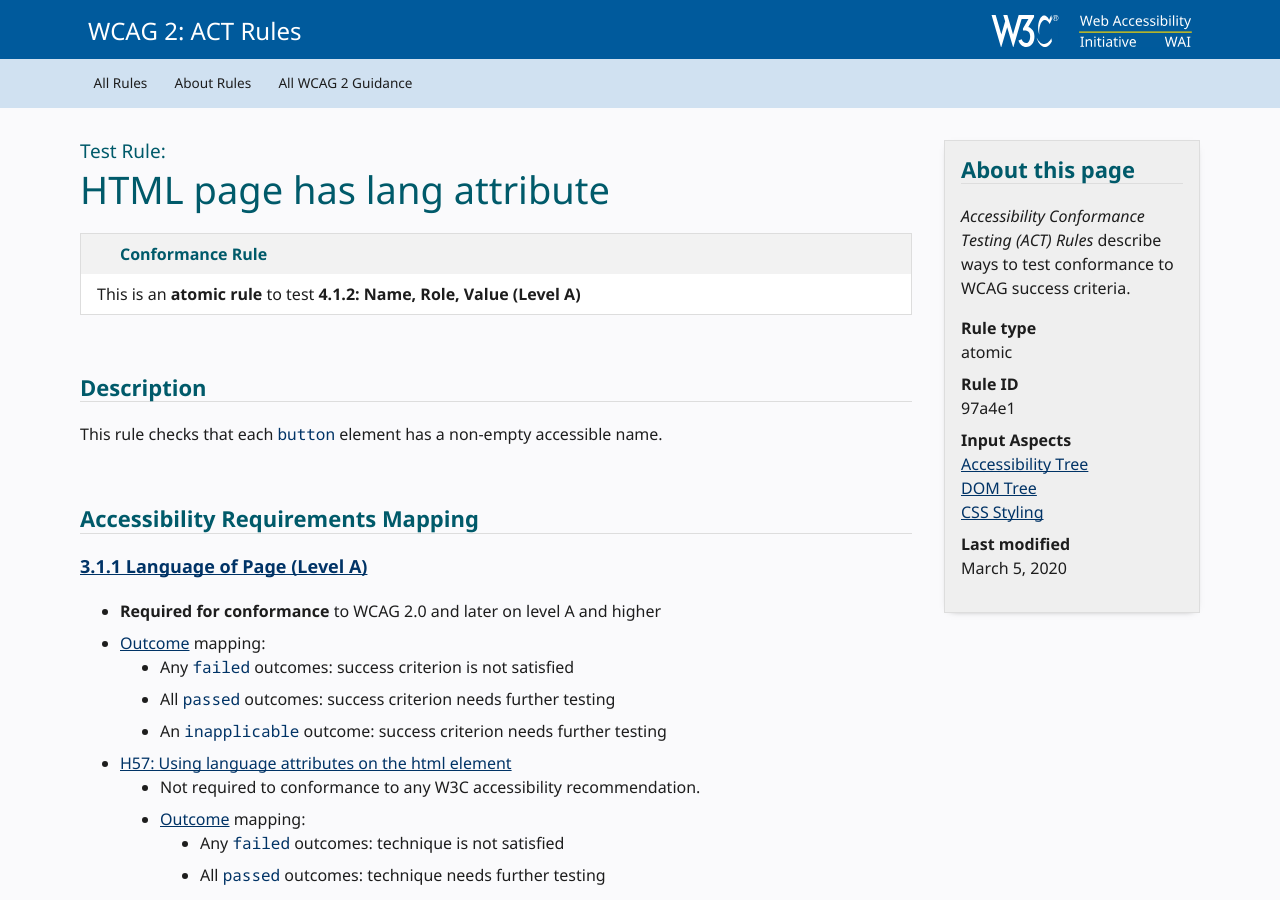
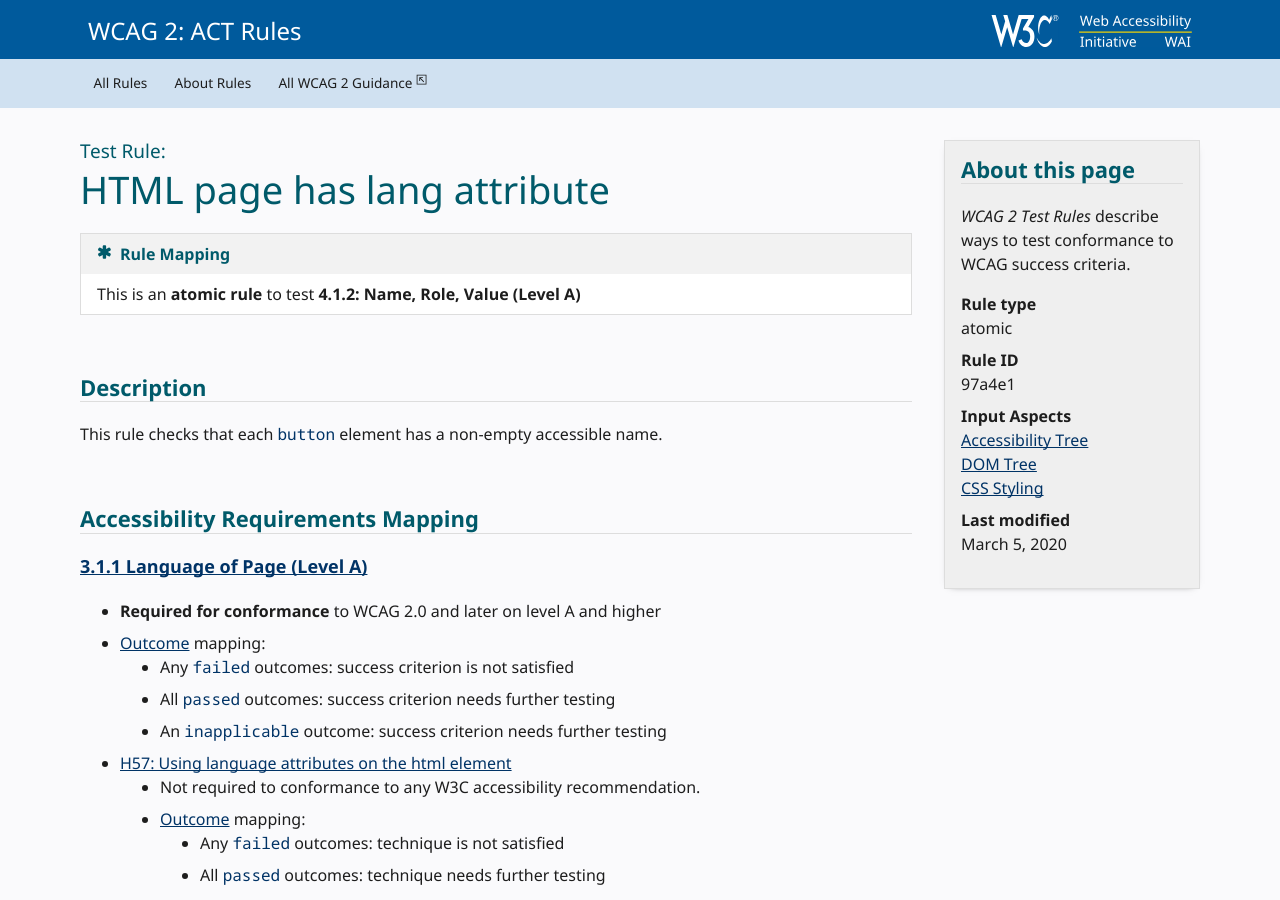
Before and after one commit to w3c/wai-website-theme, a Jekyll site: the page built from content/demo/act-rule.md, in a window 1280 px wide and 900 px high. Built offline with Jekyll 4.4.1, drawn with Linux system fonts in a browser that asks for light colours; cached includes are drawn as plain includes; a script that is not in the unit is left out; comment, search, counter and statistics services are not loaded.

Commit message:
update ACT layout

```diff
--- a/_includes/footer.html
+++ b/_includes/footer.html
@@ -27,7 +27,7 @@
 {%- endif -%}
 {% if col.footer %}
 <footer id="wai-page-footer" class="page-footer default-grid" aria-label="Page">
-  <div class="inner">
+  <div class="inner" style="-ms-grid-column: 2; -ms-grid-column-span: 8; grid-column: 2 / 8;">
     {{ col.footer | replace: "CHANGELOG", changelog | replace: "ACKNOWLEDGEMENTS", acknowledgements }}
     {%- if page.license == 'creative-commons' -%}<p>{% include_cached icon.html name="creative-commons" %} This work is licensed under a <a rel="license" href="http://creativecommons.org/licenses/by/4.0/">Creative Commons Attribution 4.0 International License</a>.</p>{%- endif -%}
   </div>
@@ -35,7 +35,7 @@
 {% else %}
   {% if page.footer %}
   <footer id="wai-site-footer" class="page-footer default-grid" aria-label="Page">
-    <div class="inner">
+    <div class="inner" style="-ms-grid-column: 2; -ms-grid-column-span: 8; grid-column: 2 / 8;">
       {{ page.footer | replace: "CHANGELOG", changelog | replace: "ACKNOWLEDGEMENTS", acknowledgements }}
       {%- if page.license == 'creative-commons' -%}<p>{% include_cached icon.html name="creative-commons" %} This work is licensed under a <a rel="license" href="http://creativecommons.org/licenses/by/4.0/">Creative Commons Attribution 4.0 International License</a>.</p>{%- endif -%}
     </div>
--- a/_layouts/standalone_resource.html
+++ b/_layouts/standalone_resource.html
@@ -60,7 +60,10 @@
           {% for link in page.standalone_resource_nav_links %}
             <li class="nav__item"><a href="{{ link.ref | relative_url }}"{% if page.permalink == link.ref %} class="active" aria-current="page"{% endif %}>{{ link.name }}</a></li>
           {% endfor %}
-            <li class="nav__item"><a href="https://w3c.github.io/wai-wcag-supporting-documents-redesign/alt-index.html">All WCAG 2 Guidance</a></li>
+          <li class="nav__item"><a href="https://w3c.github.io/wai-wcag-supporting-documents-redesign/alt-index.html">
+            All WCAG 2 Guidance
+            {% include_cached icon.html name="different-view" %}
+          </a></li>
         </ul>
       </nav>
       {% endif %}
@@ -71,7 +74,12 @@
         <header>
           <h1>
             {% if page.type_of_guidance %}
-            <span class="standalone-resource__type-of-guidance">{{ page.type_of_guidance }}:</span>
+            <span class="standalone-resource__type-of-guidance">
+              {% if page.type_of_guidance == "Test Rule" and page.proposed %}
+                Proposed
+              {% endif %}
+              {{ page.type_of_guidance }}:
+            </span>
             {% endif %}
             {% if page.title_html %}{{ page.title_html }}{% else %}{{ page.title }}{% endif %}
           </h1>
@@ -79,9 +87,9 @@
           {% if page.type_of_guidance == "Test Rule" %}
           <aside class="box">
             <header class="box-h  box-h-icon">
-             <svg focusable="false" aria-hidden="true" class="icon-default ">
-              <use xlink:href="icons.svg#icon-default"></use>
-             </svg> Conformance Rule
+             <svg focusable="false" aria-hidden="true" class="icon-default">
+              <use xlink:href="/assets/images/icons.svg#icon-default"></use>
+             </svg> Rule Mapping
             </header>
             <div class="box-i">
              <p>This is an <strong>{{ page.rule_meta.rule_type }} rule</strong>
@@ -125,7 +133,7 @@
       {% if page.type_of_guidance == "Test Rule" %}
         <aside class="your-report your-report--expanded sidebar standalone-resource__sidebar">
           <h2 style="margin-top: 0">About this page</h2>
-          <p><em>Accessibility Conformance Testing (ACT) Rules </em> describe ways to test conformance to WCAG success criteria.</p>
+          <p><em>WCAG 2 Test Rules </em> describe ways to test conformance to WCAG success criteria.</p>
           <dl>
               {% if page.rule_meta.rule_type %}
               <dt>Rule type</dt>
```
Lines whose indentation alone changed are shown as unchanged.
